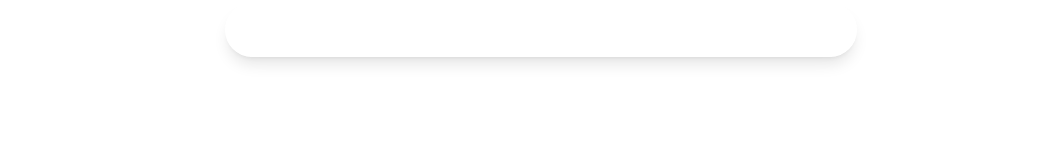
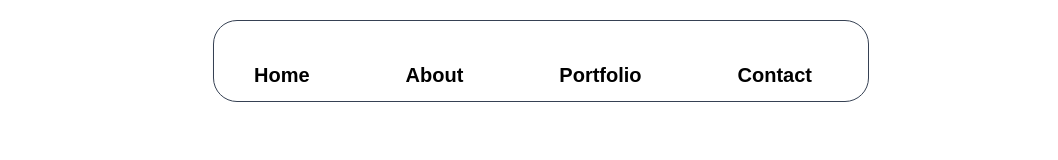
Before and after one commit to Abdo-omran2206/Abdalla_Omran_Protofile, a Next.js app: page / in a window 1280 px wide. Shown: the top 160 px of the page, without its empty margins (99-1157 px from the left). Built offline with nearby package versions, Linux system fonts and the light colour scheme; no server answers.

Commit message:
update: navbar and animate it

```diff
--- a/app/page.tsx
+++ b/app/page.tsx
@@ -1,3 +1,6 @@
+"use client";
+import { useEffect, useRef } from "react";
+import { gsap } from "gsap";
 import Image from 'next/image';
 import DotGrid from './reactbits/DotGrid';
 import TextType from './reactbits/TextType';
@@ -82,13 +85,22 @@ export default function Home() {
 
 
 export function Navbar(){
+  const item = "relative text-gary-200 overflow-hidden transition-all duration-300 ease-in-out p-3 m-1 cursor-pointer \
+before:content-[''] before:absolute before:bottom-0 before:left-1/2 before:translate-x-[-50%] \
+before:w-0 before:h-1 before:bg-cyan-600 before:transition-all before:duration-300 before:ease-in-out \
+hover:before:w-full hover:text-white hover:text-shadow-lg/20 hover:text-shadow-white max-sm:px-2";
+
+  const nav = useRef(null);
+  useEffect(() => {
+    gsap.fromTo(nav.current, { y: -100, opacity: 0 }, { y: 0, opacity: 1, duration: 1.5, ease: "power2.out" });
+  }, []);
   return(
-    <nav className="backdrop-blur-md bg-white/10 border border-white/20 shadow-lg w-auto flex fixed px-15 py-3 rounded-4xl mt-15">
-      <ul className="flex gap-20 text-white font-bold text-xl">
-        <li><a href="#Home">Home</a></li>
-        <li><a href="#About">About</a></li>
-        <li><a href="#Portfolio">Portfolio</a></li>
-        <li><a href="#Contact">Contact</a></li>
+    <nav ref={nav} className="fixed  top-5 left-1/2 -translate-x-1/2 px-10 py-3 bg-transparent backdrop-blur-lg rounded-3xl border border-gray-700 z-50 max-sm:px-3 opacity-0">
+      <ul className="flex gap-20 font-bold text-xl">
+        <li><a href="#Home" className={item}>Home</a></li>
+        <li><a href="#About" className={item}>About</a></li>
+        <li><a href="#Portfolio" className={item}>Portfolio</a></li>
+        <li><a href="#Contact" className={item}>Contact</a></li>
       </ul>
     </nav>
   )
```
